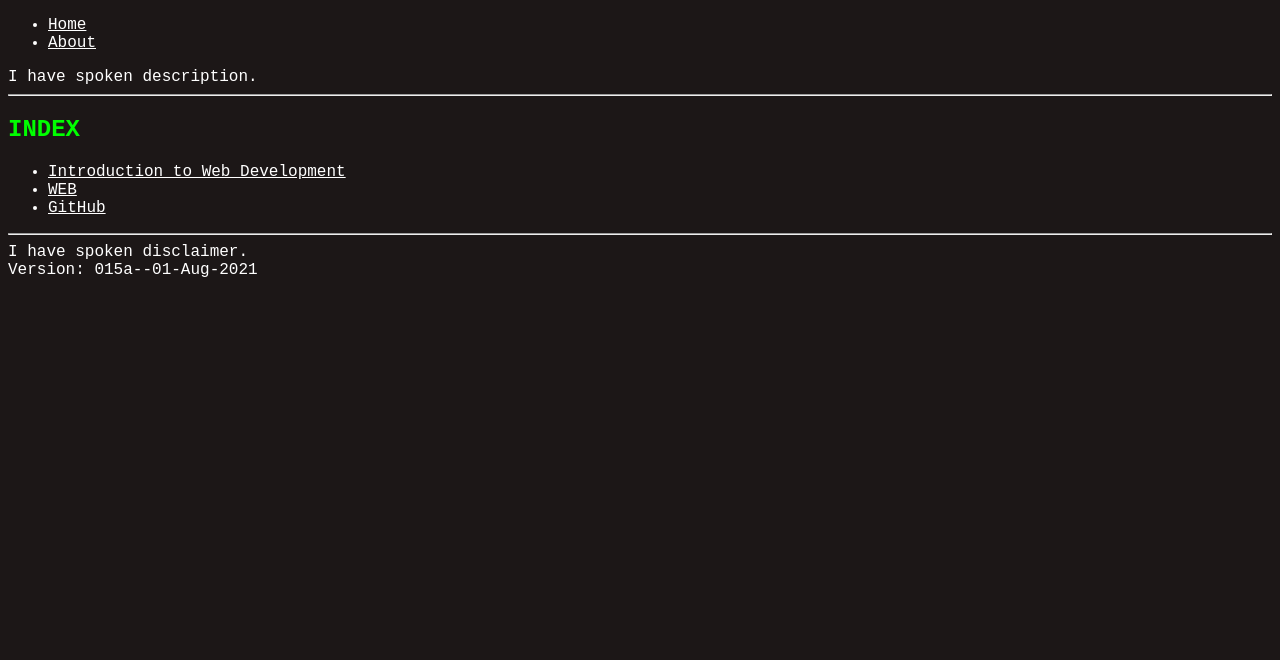
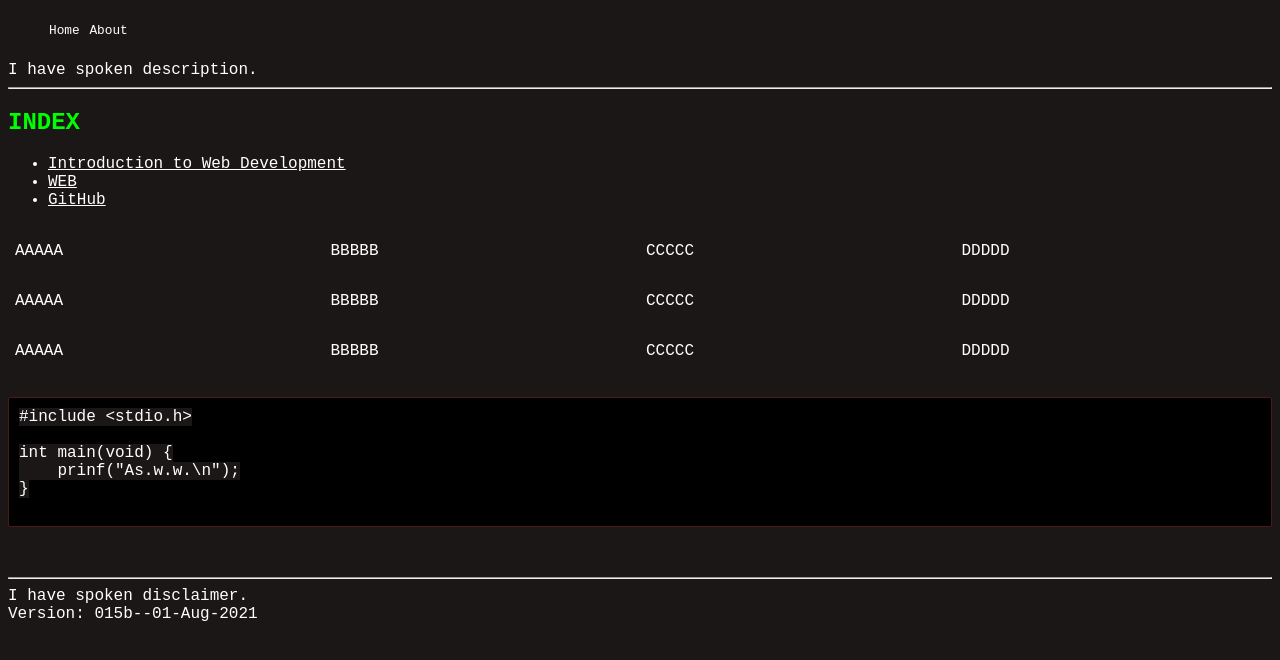
Before and after one commit to webjekyll/coba, a Jekyll site: the page built from index.md, in a window 1280 px wide. Shown: the top 660 px of the page. Built offline with Jekyll 4.4.1, drawn with Linux system fonts in a browser that asks for light colours; our own code applies the rules of GitHub Pages for plain Markdown files.

Commit message:
modified:   assets/css/style.css _layouts/default.html index.md _config.yml

````diff
--- a/_config.yml
+++ b/_config.yml
@@ -1,4 +1,4 @@
-version:  "015a--01-Aug-2021"
+version:  "015b--01-Aug-2021"
 lang:     "en-US"
 description:
    I have spoken description.
--- a/_layouts/default.html
+++ b/_layouts/default.html
@@ -23,7 +23,7 @@ START: Sun 01 Aug 2021 19:51:29 WIB
 </head>
 <body>
   <header>
-  <nav>
+  <nav class='navbar'>
     <ul>
       {% for ii in site.navbarlinks %}
         <li><a href="{{ ii.link | relative_url }}">{{ ii.navbar }}</a></li>
--- a/assets/css/style.css
+++ b/assets/css/style.css
@@ -11,6 +11,57 @@ START: Sun 01 Aug 2021 21:20:00 WIB
   background-color: hsl(0,    10%,  10%);
 }
 
-h1, h2, h3, h4 {
+h1, h2, h3, h4, h5, h6 {
   color:            hsl(120, 100%,  50%);
 }
+
+pre {
+  background-color: hsl(0,     0%,    0%);
+  border:           1px solid hsl(0,    50%,   20%);
+  padding:          10px;
+  font-size:        16px;
+  color:            hsl(0,   100%,  100%);
+  border-radius:    2px;
+  word-wrap:        normal;
+  overflow:         auto;
+  overflow-y:       hidden;
+}
+
+table {
+  width: 100%;
+  margin: 0 0 20px 0;
+}
+
+th {
+  text-align: left;
+  border-bottom: 1px dashed #b5e853;
+  padding: 15px 5px;
+}
+
+td {
+  padding: 15px 5px;
+}
+
+.navbar {
+  background-color: #101010;
+  color:            #FFFFFF;
+  font-size:        0.8em;
+}
+
+.navbar ul li {
+  display:        inline-block;
+  padding:        1px;
+  padding-top:    10px;
+  padding-bottom: 10px;
+}
+
+.navbar ul li a {
+  text-decoration: none;
+}
+
+.navbar ul li a:hover {
+  background:       blue;
+  color:            #CCCCCC;
+  font-size:        1.2em;
+  font-weight:      bold;
+}
--- a/index.md
+++ b/index.md
@@ -6,3 +6,18 @@
 * [Introduction to Web Development](https://www.youtube.com/playlist?list=PLZlA0Gpn_vH-cEDOofOujFIknfZZpIk3a)
 * [WEB](https://webjekyll.github.io/coba/)
 * [GitHub](https://github.com/webjekyll/coba/)
+
+| AAAAA | BBBBB | CCCCC | DDDDD |
+| AAAAA | BBBBB | CCCCC | DDDDD |
+| AAAAA | BBBBB | CCCCC | DDDDD |
+
+```
+#include <stdio.h>
+
+int main(void) {
+    prinf("As.w.w.\n");
+}
+
+```
+
+<br>
````
